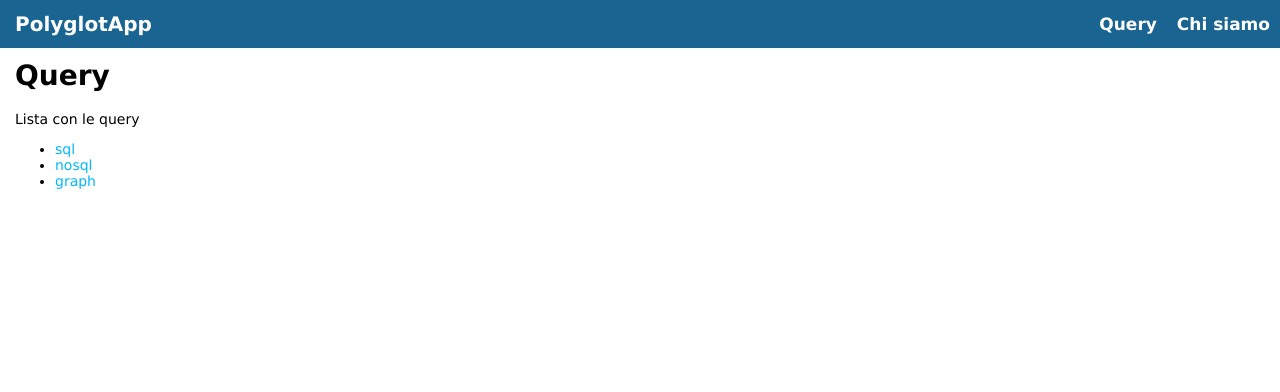
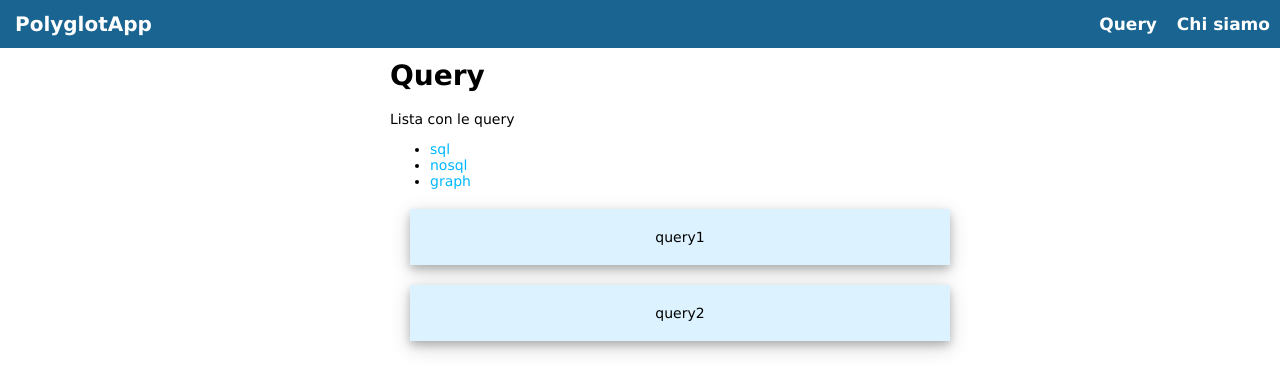
Before and after one commit to Andreaorfino/polyglotDB-BD2, a Node server app: page /query in a window 1280 px wide. Shown: the top 392 px of the page. Run offline with Node 20, Linux system fonts and the light colour scheme; some libraries are stand-ins or nearby versions.

Commit message:
robba di ieri sera

```diff
--- a/app.js
+++ b/app.js
@@ -29,8 +29,10 @@ app.use('/nosql', nosqlRouter);
 app.use('/graph', graphRouter);
 app.use('/query', queryRouter);
 
+app.listen(process.env.PORT || process.env.DEV_PORT);
+
 /* mongo(() => {
 
 });
+
  */
-app.listen(process.env.PORT || process.env.DEV_PORT);
--- a/public/stylesheets/style.css
+++ b/public/stylesheets/style.css
@@ -8,6 +8,11 @@ body {
 
 .body{
   margin: 15px;
+}
+
+.body_{
+  display: grid;
+  grid-template-columns: 1fr 500px 1fr;
 }
 
 a {
@@ -56,3 +61,13 @@ a {
 .dentro{
   text-decoration: underline white;
 }
+
+.query_element{
+  width: 100%;
+  box-shadow: 0 4px 8px 0 rgba(0, 0, 0, 0.2), 0 6px 20px 0 rgba(0, 0, 0, 0.19);
+  text-align: center;
+  margin: 20px;
+  padding: 20px;
+  background-color: #dcf2ff;
+
+}
--- a/routes/index.js
+++ b/routes/index.js
@@ -1,5 +1,7 @@
 var express = require('express');
 var router = express.Router();
+const fs = require('fs');
+const QueryFolder = './views/in_query';
 
 /* GET home page. */
 router.get('/', function (req, res, next) {
@@ -8,7 +10,8 @@ router.get('/', function (req, res, next) {
 })
 
 router.get('/query', function (req, res, next) {
-  return res.render('query', { title: 'query' });
+  const numberOfQueries = fs.readdirSync(QueryFolder).length;
+  return res.render('query', { title: 'query', numberOfQueries: numberOfQueries });
 
 })
 
--- /dev/null
+++ b/views/in_query/in_query1.ejs
@@ -0,0 +1,3 @@
+<div class="query_element">
+    query1
+</div>
--- /dev/null
+++ b/views/in_query/in_query2.ejs
@@ -0,0 +1,3 @@
+<div class="query_element">
+    query2
+</div>
--- a/views/query.ejs
+++ b/views/query.ejs
@@ -7,14 +7,30 @@
 
 <body>
   <%- include('navbar.ejs') %>
-  <div class="body">
+  <div class="body_">
+    <div></div>
+
+    <div>
+
       <h1>Query</h1>
       <p>Lista con le query</p>
+
       <ul>
         <li><a href="/sql">sql</a></li>
         <li><a href="/nosql">nosql</a></li>
         <li><a href="/graph">graph</a></li>
       </ul>
+
+      <% for( let i = 1; i <= numberOfQueries; i++ ) { %>
+        <%- include('./in_query/in_query'+ i +'.ejs')  %>
+      <% } %>
+
+
+
+    </div>
+
+    <div></div>
+
   </div>
 </body>
 
```
Also changed, not shown: routes/graphRouter.js (+4 -4 lines), routes/nosqlRouter.js (+11 -0 lines), views/index.ejs (+14 -3 lines). Lines whose indentation alone changed are shown as unchanged.
